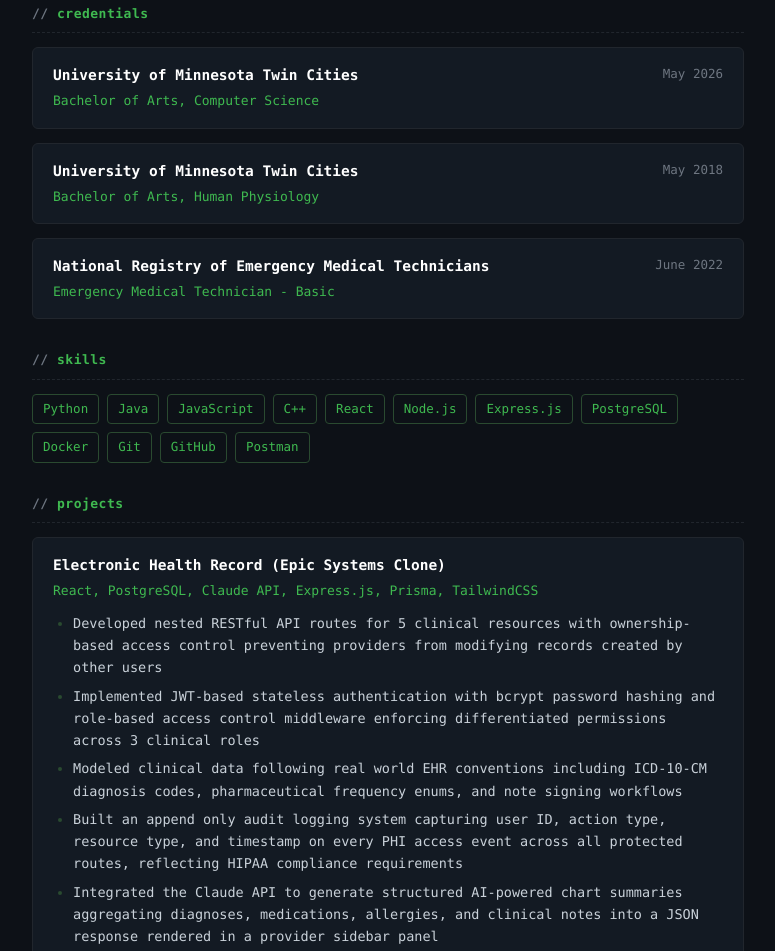
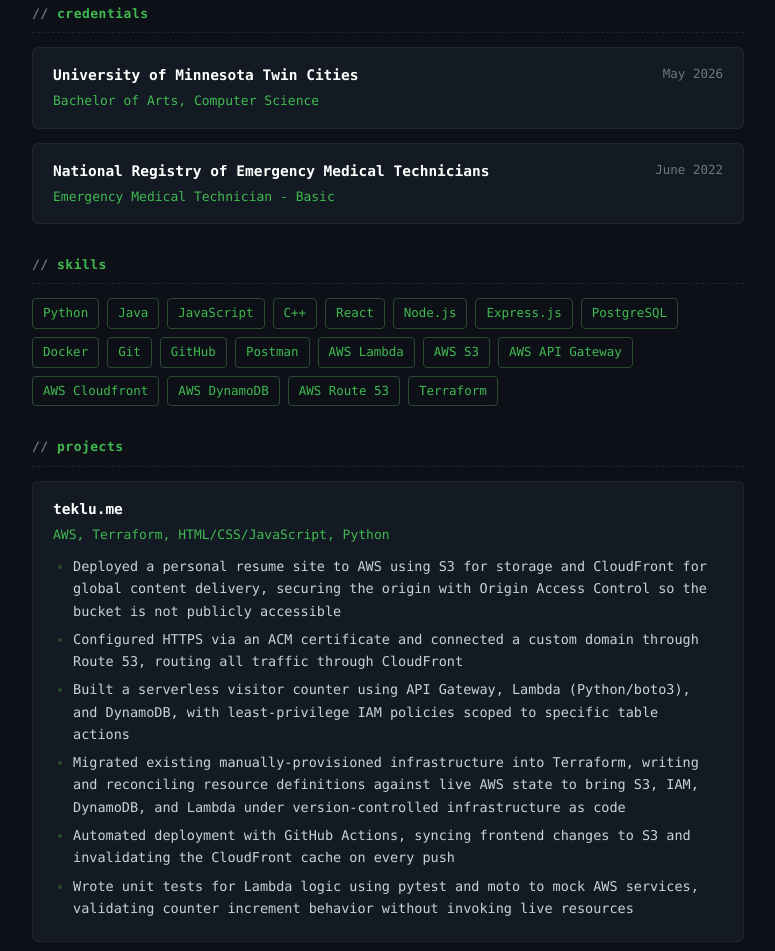
Before and after one commit to teklumezgebo/resume-site-frontend, a plain HTML site: page index.html in a window 1280 px wide. Shown: the part 648-1599 px from the top of the page, without its empty margins (252-1027 px from the left). Drawn offline with Linux system fonts and the light colour scheme; no server answers.

Commit message:
markdown changes

```diff
--- a/index.html
+++ b/index.html
@@ -16,7 +16,7 @@
     <div class="header-flex">
       <div class="header-text">
         <h1>Teklu Mezgebo</h1>
-        <p class="role">New Grad Software Engineer</p>
+        <p class="role">New Grad Developer</p>
         <ul class="contact-list">
           <li>Minneapolis, MN</li>
           <li><a href="mailto:teklumezgebo@gmail.com">teklumezgebo@gmail.com</a></li>
@@ -50,14 +50,6 @@
 
     <div class="entry">
       <div class="entry-top">
-        <span class="entry-title">University of Minnesota Twin Cities</span>
-        <span class="entry-date">May 2018</span>
-      </div>
-      <div class="entry-org">Bachelor of Arts, Human Physiology</div>
-    </div>
-
-    <div class="entry">
-      <div class="entry-top">
         <span class="entry-title">National Registry of Emergency Medical Technicians</span>
         <span class="entry-date">June 2022</span>
       </div>
@@ -80,12 +72,40 @@
       <span class="tag">Git</span>
       <span class="tag">GitHub</span>
       <span class="tag">Postman</span>
+      <span class="tag">AWS Lambda</span>
+      <span class="tag">AWS S3</span>
+      <span class="tag">AWS API Gateway</span>
+      <span class="tag">AWS Cloudfront</span>
+      <span class="tag">AWS DynamoDB</span>
+      <span class="tag">AWS Route 53</span>
+      <span class="tag">Terraform</span>
       <!-- add more tags as needed -->
     </div>
   </section>
 
   <section>
     <h2>projects</h2>
+    <div class="entry">
+      <div class="entry-top">
+        <span class="entry-title">teklu.me</span>
+      </div>
+      <div class="entry-org">AWS, Terraform, HTML/CSS/JavaScript, Python</div>
+      <ul>
+        <li>Deployed a personal resume site to AWS using S3 for storage and CloudFront for global content delivery, securing the
+origin with Origin Access Control so the bucket is not publicly accessible</li>
+        <li>Configured HTTPS via an ACM certificate and connected a custom domain through Route 53, routing all traffic through
+CloudFront</li>
+        <li>Built a serverless visitor counter using API Gateway, Lambda (Python/boto3), and DynamoDB, with least-privilege IAM
+policies scoped to specific table actions</li>
+        <li>Migrated existing manually-provisioned infrastructure into Terraform, writing and reconciling resource definitions
+against live AWS state to bring S3, IAM, DynamoDB, and Lambda under version-controlled infrastructure as code</li>
+        <li>Automated deployment with GitHub Actions, syncing frontend changes to S3 and invalidating the CloudFront cache
+on every push</li>
+        <li>Wrote unit tests for Lambda logic using pytest and moto to mock AWS services, validating counter increment behavior
+without invoking live resources</li>
+      </ul>
+    </div>
+
     <div class="entry">
       <div class="entry-top">
         <span class="entry-title">Electronic Health Record (Epic Systems Clone)</span>
```
